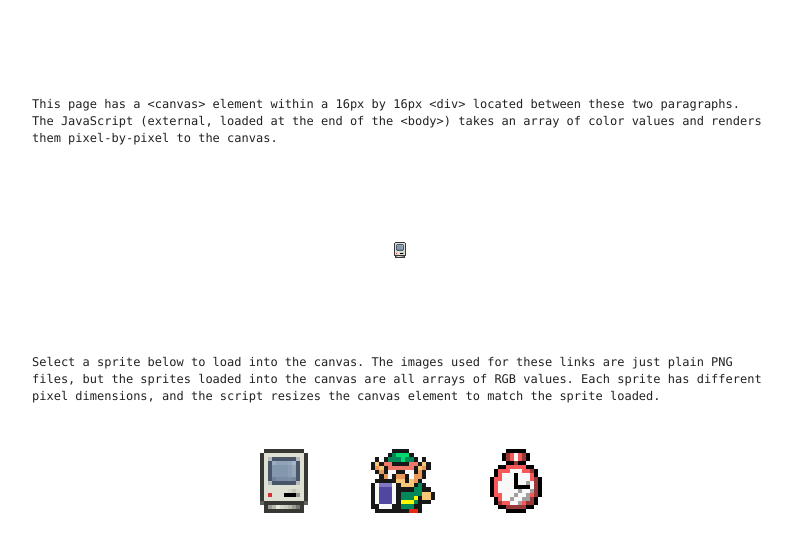
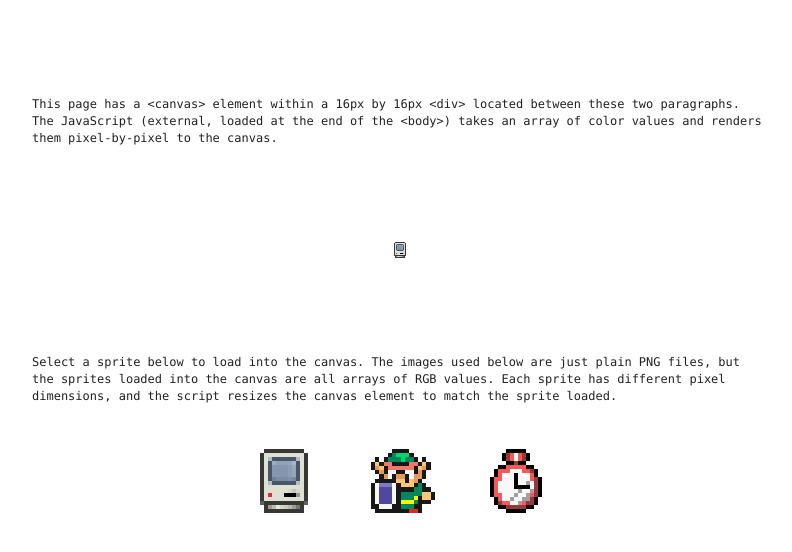
Before and after one commit to ian128K/Canvas-Sprite-Demo, a website: page index.html in a window 1280 px wide. Shown: the whole page, without its empty margins (240-1032 px from the left). Drawn offline with Linux system fonts and the light colour scheme.

Commit message:
Minor copy edit

```diff
--- a/index.html
+++ b/index.html
@@ -52,7 +52,7 @@
 			<canvas id="spriteDisplay"></canvas>
 		</div>
 
-		<p>Select a sprite below to load into the canvas. The images used for these links are just plain PNG files, but the sprites loaded into the canvas are all arrays of RGB values. Each sprite has different pixel dimensions, and the script resizes the canvas element to match the sprite loaded.</p>
+		<p>Select a sprite below to load into the canvas. The images used below are just plain PNG files, but the sprites loaded into the canvas are all arrays of RGB values. Each sprite has different pixel dimensions, and the script resizes the canvas element to match the sprite loaded.</p>
 
 		<ul>
 			<li><img id="mac" src="img/mac.png" alt="" /></li>
```
